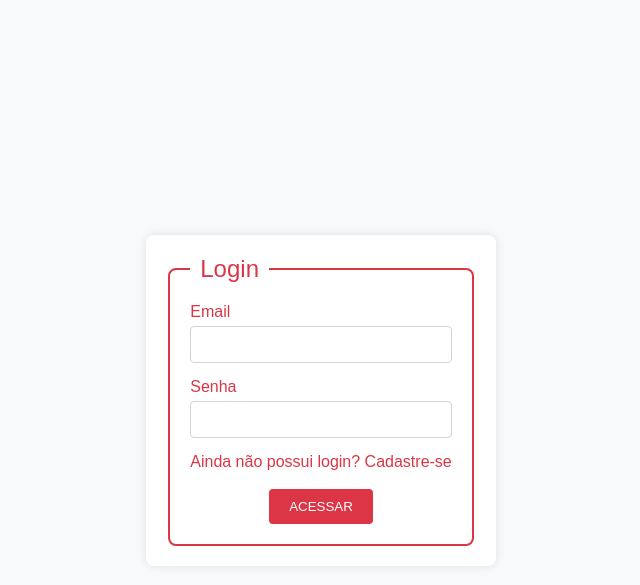
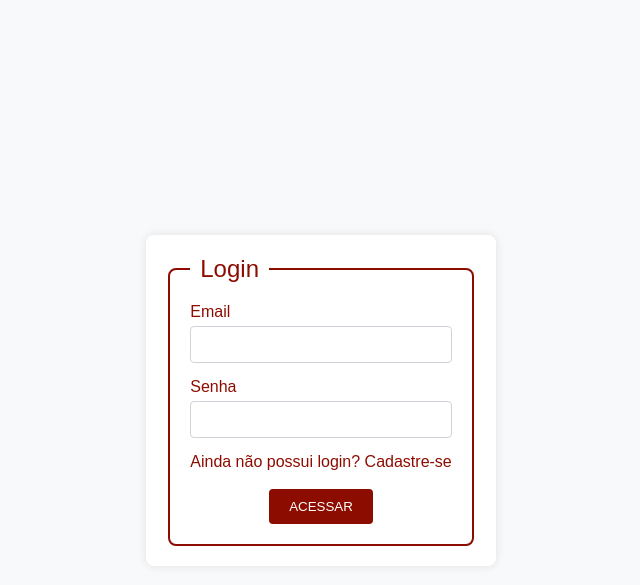
Before and after one commit to caioenriquena/proj_foco_em_dor, a PHP site: page /login.php in a window 1280 px wide. Shown: the top 585 px of the page, without its empty margins (319-959 px from the left). Run offline with PHP 8.4, Linux system fonts and the light colour scheme.

Commit message:
alteracoes no style de login

```diff
--- a/consultar-agendamento.php
+++ b/consultar-agendamento.php
@@ -1,6 +1,4 @@
-<?php
-    include('sessao_config.php');
-?>
+
 <!DOCTYPE html>
 <html lang="pt-br">
 <head>
--- a/css/teste.css
+++ b/css/teste.css
@@ -16,13 +16,13 @@ body {
 }
 
 .login-form fieldset {
-    border: 2px solid #dc3545;
+    border: 2px solid #8D0C00;
     border-radius: 8px;
     padding: 20px;
 }
 
 .login-form legend {
-    color: #dc3545;
+    color: #8D0C00;
     font-size: 1.5em;
     padding: 0 10px;
 }
@@ -34,7 +34,7 @@ body {
 .form-label {
     display: block;
     margin-bottom: 5px;
-    color: #dc3545;
+    color: #8D0C00;
 }
 
 .form-control {
@@ -50,7 +50,7 @@ body {
 }
 
 a {
-    color: #dc3545;
+    color: #8D0C00;
     text-decoration: none;
 }
 
@@ -59,7 +59,7 @@ a:hover {
 }
 
 .btn {
-    background-color: #dc3545;
+    background-color: #8D0C00;
     color: #ffffff;
     padding: 10px 20px;
     border: none;
@@ -69,5 +69,5 @@ a:hover {
 }
 
 .btn:hover {
-    background-color: #c82333;
+    background-color: #8D0C00;
 }
--- a/formulario-consulta.php
+++ b/formulario-consulta.php
@@ -1,6 +1,4 @@
- <?php
-include('sessao_config.php');
-?>
+
 <!DOCTYPE html>
 <html lang="pt-br">
 <head>
@@ -27,7 +25,7 @@ include('sessao_config.php');
               </ul>
               <div class="contact">
                 <a href="#" class="phone">
-                  <img src="img/contato.svg" alt="Telefone">
+                  <img src="img/ctt.svg" alt="Telefone">
                 </a>
                 <a href="https://wa.me/5583999269208?text=Ol%C3%A1%20Andr%C3%A9%20Moreira,%20vim%20atrav%C3%A9s%20do%20seu%20site%20e%20gostaria%20de%20marcar%20um%20hor%C3%A1rio." class="whatsapp" target="_blank">
                   <img src="img/wpp.svg" alt="WhatsApp">
--- a/index.html
+++ b/index.html
@@ -11,7 +11,7 @@
       <nav>
         <div class="container">
           <a href="#" class="logo">
-            <img src="./img/Design sem nome (12).svg" alt="Logo">
+            <img src="img/logo.png" alt="Logo">
           </a>
           <ul class="menu">
             <li><a href="index.html" class="active">Home</a></li>
```
